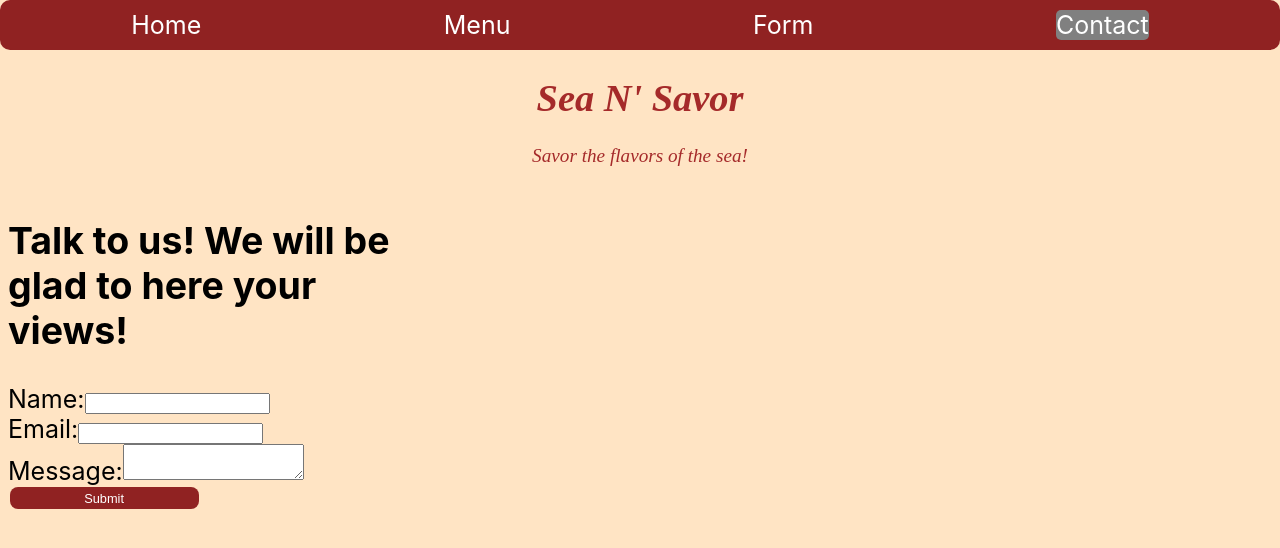
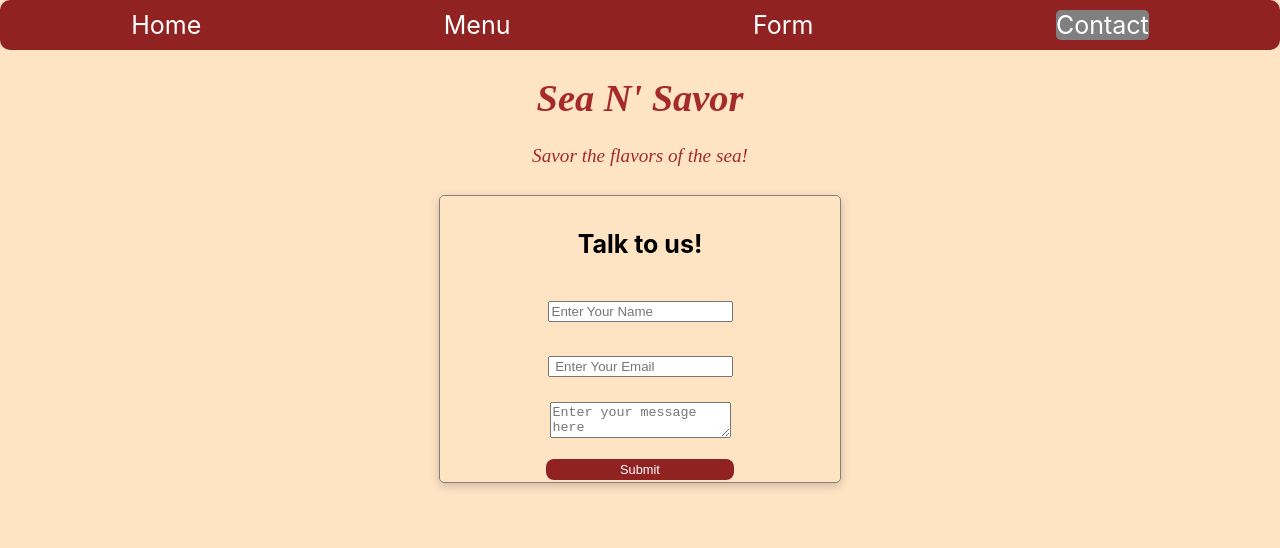
Before and after one commit to Njeringungu/Sea-N-Savor, a React (Create React App) app in the folder sea-n-savor/: page /contact in a window 1280 px wide. Shown: the top 548 px of the page. Built offline with nearby package versions, Linux system fonts and the light colour scheme; no server answers.

Commit message:
add contact  style

```diff
--- a/sea-n-savor/src/Component/App.css
+++ b/sea-n-savor/src/Component/App.css
@@ -107,3 +107,30 @@ nav a.active{
   background-color: gray;
 
 }
+.input{
+border-radius: 5px;
+margin-bottom: 5px;
+width: 200px;
+height: 50px;
+
+
+}
+.contact-form{
+  margin: auto;
+
+  display: flex;
+  justify-content: center;
+}
+form{
+  text-align: center;
+  border: gray 0.5px solid;
+  border-radius: 5px;
+  box-shadow: 0 3px 10px rgba(16, 11, 11, 0.2);
+}
+.flex-form{
+
+  display: flex;
+  align-items: center;
+  flex-direction: column;
+
+}
--- a/sea-n-savor/src/Component/Contact.js
+++ b/sea-n-savor/src/Component/Contact.js
@@ -7,22 +7,27 @@ function handleSubmit(){
 }
 
     return(
+<div className="contact-form">
         <form className="form" onSubmit = {handleSubmit} >
-            <h2>Talk to us! We will be glad to here your views!</h2>
-            <div>
-                <label htmlFor="name">Name:</label>
-                <input type="text" id="name" required />
+            <h4>Talk to us!</h4>
+            <div className="flex-form">
+            <div className="input">
+                {/* <label htmlFor="name">Name:</label> */}
+                <input placeholder="Enter Your Name" type="text" id="name" required />
             </div>
-            <div>
-                <label htmlFor="email">Email:</label>
-                <input type="email" id="email" required />
+            <div className="input">
+                {/* <label htmlFor="email">Email:</label> */}
+                <input placeholder=" Enter Your Email" type="email" id="email" required />
             </div>
-            <div>
-                <label htmlFor="message">Message:</label>
-                <textarea id="message" required />
+            <div className="input text">
+                {/* <label htmlFor="message">Message:</label> */}
+
+                <textarea placeholder="Enter your message here" id="message" required />
             </div>
             <button type="submit">Submit</button>
+            </div>
         </form>
+        </div>
     )
 }
 
```
